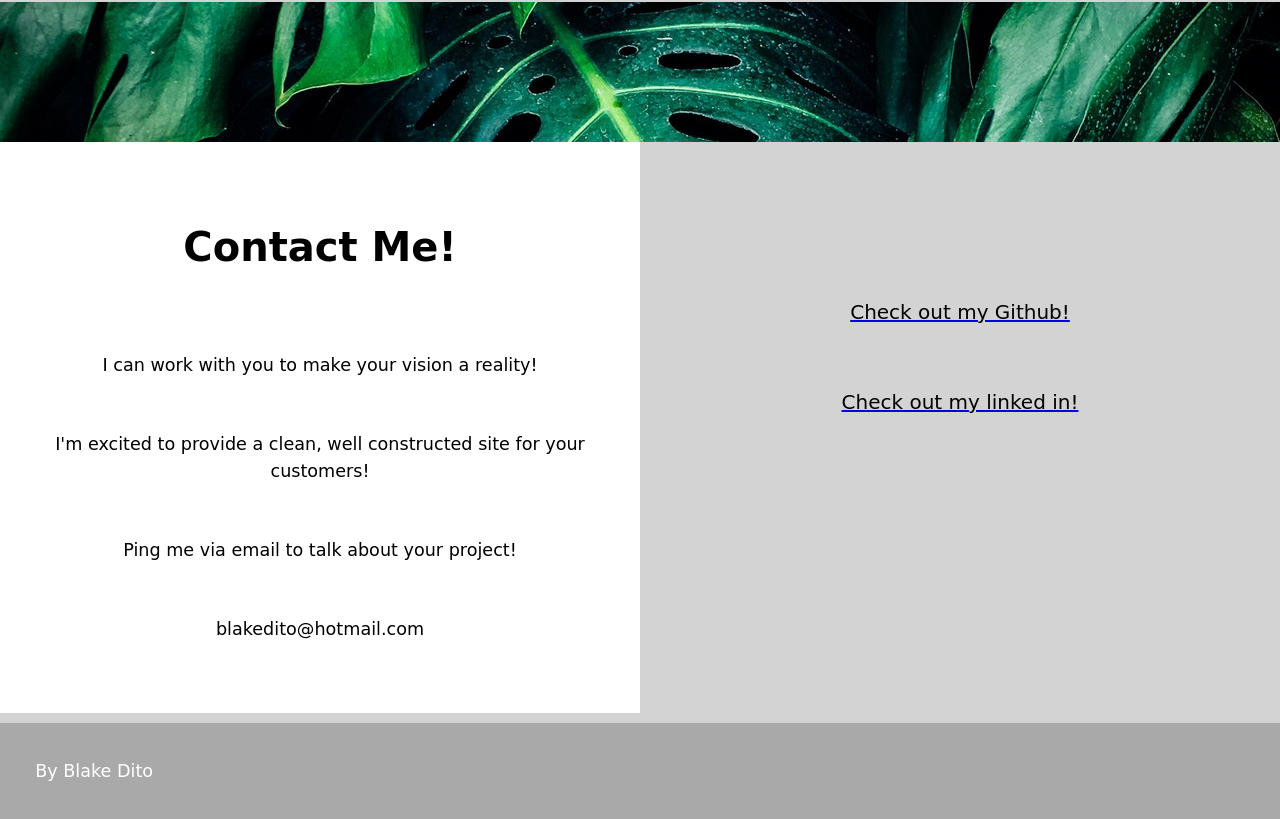
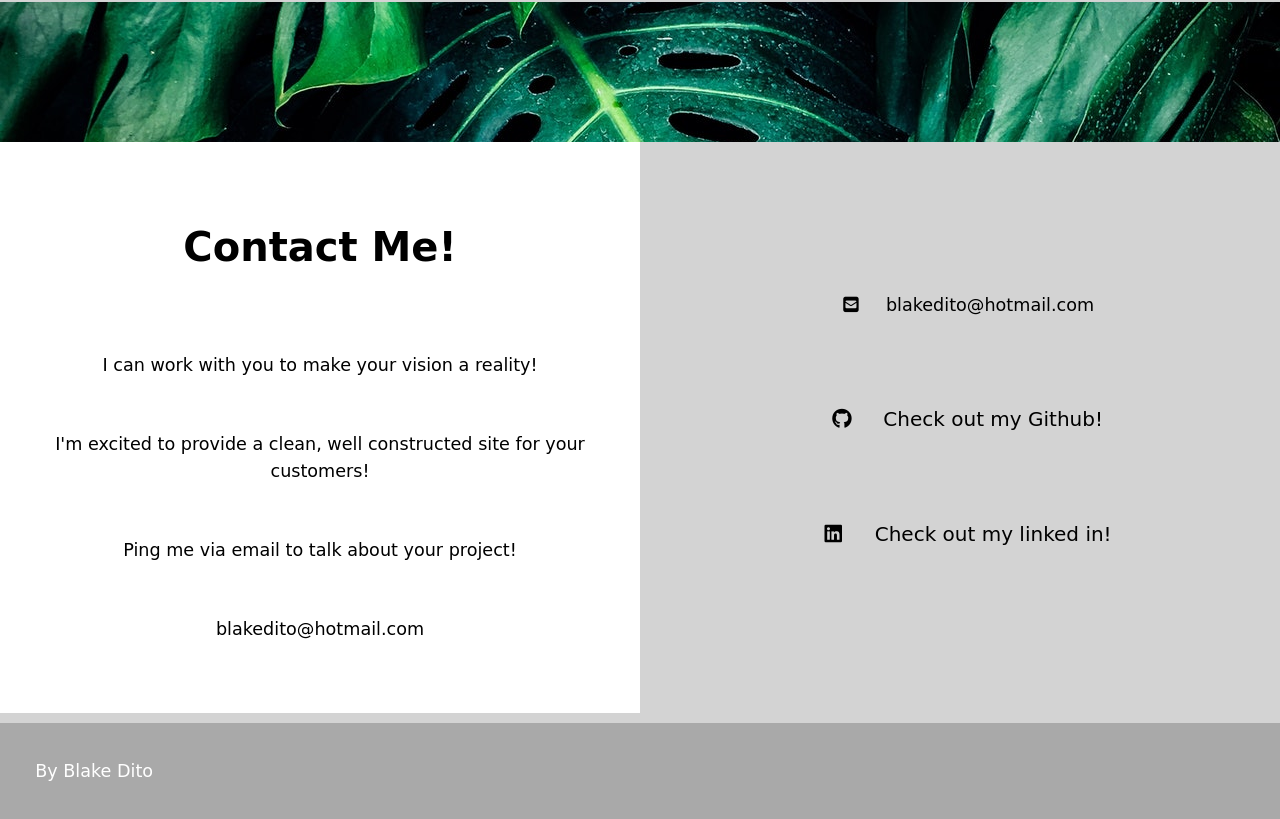
Before and after one commit to bmdito/my-portfolio, a plain HTML site: page index.html in a window 1280 px wide. Shown: the part 2847-3666 px from the top of the page. Drawn offline with nearby package versions, Linux system fonts and the light colour scheme; a web font is replaced by a local one.

Commit message:
updated contact

```diff
--- a/css/style.css
+++ b/css/style.css
@@ -8,11 +8,9 @@
     background-color: #81979b;
 } */
 
-
-
 body {
   margin: 0;
-    font-family: 'Patua One', cursive;
+  font-family: "Patua One", cursive;
 
   /* background:#a9bcc2; */
 
@@ -20,8 +18,6 @@ body {
   line-height: 1.5;
   text-align: center;
 }
-
-
 
 img {
   display: block;
@@ -33,8 +29,6 @@ h1,
 h2,
 h3 {
   margin: 0;
-
-
 }
 
 p {
@@ -52,7 +46,6 @@ p {
   font-size: 22px;
 }
 
-
 .btn:hover {
   background: #cbbc97;
 }
@@ -65,7 +58,6 @@ p {
   z-index: 2;
   display: flex;
   justify-content: center;
-
 }
 
 #navbar a {
@@ -73,19 +65,16 @@ p {
   font-size: 25px;
 
   text-align: center;
-    letter-spacing: .1em;
+  letter-spacing: 0.1em;
   text-decoration: none;
   display: block;
   color: white;
   text-align: center;
   padding: 12px;
-
-
 }
 
 #navbar a:hover {
   background: #cbbc97;
-
 }
 
 .sticky {
@@ -109,8 +98,6 @@ p {
   width: 100%;
   height: 100%;
   z-index: -1;
-
-
 }
 
 #showcase h1 {
@@ -139,7 +126,6 @@ p {
 
 .about-text {
   font-size: 23px;
-
 }
 
 #section-a {
@@ -162,7 +148,6 @@ p {
   background-position: center;
   background-repeat: no-repeat;
   background-size: cover;
-
 }
 
 #section-b ul {
@@ -175,26 +160,25 @@ p {
   background: white;
   color: rgb(26, 16, 168);
   margin-bottom: 1em;
-    box-shadow: 5px 5px 5px rgba(0, 0, 0, .5);
-    transition: box-shadow .5s;
-
+  box-shadow: 5px 5px 5px rgba(0, 0, 0, 0.5);
+  transition: box-shadow 0.5s;
 }
 
 .butt {
   border: 2px solid blue;
   border-radius: 20px;
-    box-shadow: 5px 5px 5px rgba(0, 0, 0, .5);
-    transition: box-shadow .5s;
+  box-shadow: 5px 5px 5px rgba(0, 0, 0, 0.5);
+  transition: box-shadow 0.5s;
   color: black;
 }
 
 #section-b li:hover {
-    box-shadow: 15px 15px 15px rgba(0, 0, 0, .5);
+  box-shadow: 15px 15px 15px rgba(0, 0, 0, 0.5);
   cursor: pointer;
 }
 
 .butt:hover {
-    box-shadow: 15px 15px 15px rgba(0, 0, 0, .5);
+  box-shadow: 15px 15px 15px rgba(0, 0, 0, 0.5);
   cursor: pointer;
   color: blue;
 }
@@ -206,7 +190,6 @@ p {
   background-position: center;
   background-repeat: no-repeat;
   background-size: cover;
-
 }
 
 #section-c {
@@ -219,7 +202,6 @@ p {
   width: 50%;
   margin: 0 auto;
   border-radius: 50%;
-
 }
 
 .card {
@@ -227,13 +209,12 @@ p {
 }
 
 .card-content {
-    padding: .25em;
+  padding: 0.25em;
 }
 
 .card-title {
   padding: 0em;
   padding-bottom: 1em;
-
 }
 
 #section-c {
@@ -248,7 +229,6 @@ p {
   background-position: center;
   background-repeat: no-repeat;
   background-size: cover;
-
 }
 
 .card-inf {
@@ -259,7 +239,6 @@ p {
 #section-d .box {
   padding: 2em;
   color: black;
-
 }
 
 #section-d .box:first-child {
@@ -280,6 +259,10 @@ p {
   text-decoration: none;
 }
 
+.link-g:hover {
+  color: orange;
+}
+
 #main-footer {
   height: 60px;
   background-color: darkgray;
@@ -289,11 +272,10 @@ p {
   text-align: left;
 }
 
-@media(min-width:700px) {
+@media (min-width: 700px) {
   .grid {
     display: grid;
     grid-template-columns: 1fr repeat(2, minmax(auto, 25em)) 1fr;
-
   }
 
   #section-a .text-content {
@@ -306,15 +288,12 @@ p {
   }
 
   .content-wrap {
-
     grid-column: 2/4;
-
   }
 
   .content-title {
     font-size: 40px;
   }
-
 
   .card-title {
     margin-bottom: 0;
@@ -324,7 +303,6 @@ p {
     display: flex;
     justify-content: space-around;
     grid-column: span 4;
-
   }
 
   .plax,
@@ -332,7 +310,6 @@ p {
   .plaxD {
     grid-column: span 4;
   }
-
 
   #section-b li {
     width: 22%;
@@ -343,8 +320,6 @@ p {
     grid-column: span 2;
   }
 
-
-
   #photo-me img {
     height: 300px;
     width: auto;
@@ -352,7 +327,6 @@ p {
     float: left;
     border: 2px solid #cbbc97;
     margin-right: 4em;
-
   }
 
   .about-text {
--- a/index.html
+++ b/index.html
@@ -18,6 +18,7 @@
       href="https://fonts.googleapis.com/css?family=Patua+One"
       rel="stylesheet"
     />
+    <script src="https://kit.fontawesome.com/279ee9b96b.js"></script>
   </head>
 
   <body>
@@ -229,14 +230,31 @@
         </div>
         <div class="box" style="background-color:lightgrey">
           <h2 class="content-title" style="color:white"></h2>
-          <a href="https://github.com/bmdito" target="blank"
-            ><p class="link-g">Check out my Github!</p></a
+          <p>
+            <i
+              style="height:50px; width:50px; padding-right:10px; "
+              class="fas fa-envelope-square"
+            ></i
+            >blakedito@hotmail.com
+          </p>
+          <a href="https://github.com/bmdito" target="blank" class='link-g'>
+            <p class="link-g">
+              <i
+                style="height:50px; width:50px; padding-right:10px;"
+                class="fab fa-github"
+              ></i>
+              Check out my Github!
+            </p></a
           >
-          <a
-            href="https://www.linkedin.com/in/blake-dito-097b1649/"
-            target="blank"
-            ><p class="link-g">Check out my linked in!</p></a
-          >
+          <p class='link-g'>
+            <i style="height:50px; width:50px; padding-right:10px;"
+            class="fab fa-linkedin"></i>
+            <a
+              href="https://www.linkedin.com/in/blake-dito-097b1649/"
+              target="blank" class='link-g'
+              >Check out my linked in!</p></a
+            >
+
 
           <!-- <a
             href="https://www.linkedin.com/in/blake-dito-097b1649/detail/treasury/summary/?entityUrn=urn%3Ali%3Afs_treasuryMedia%3A(ACoAAApPTfMBmlPXg0NMtMCLNfLIMUQlvU6TFPk%2C1550647725224)&section=summary&treasuryCount=1"
```
Lines whose indentation alone changed are shown as unchanged.
